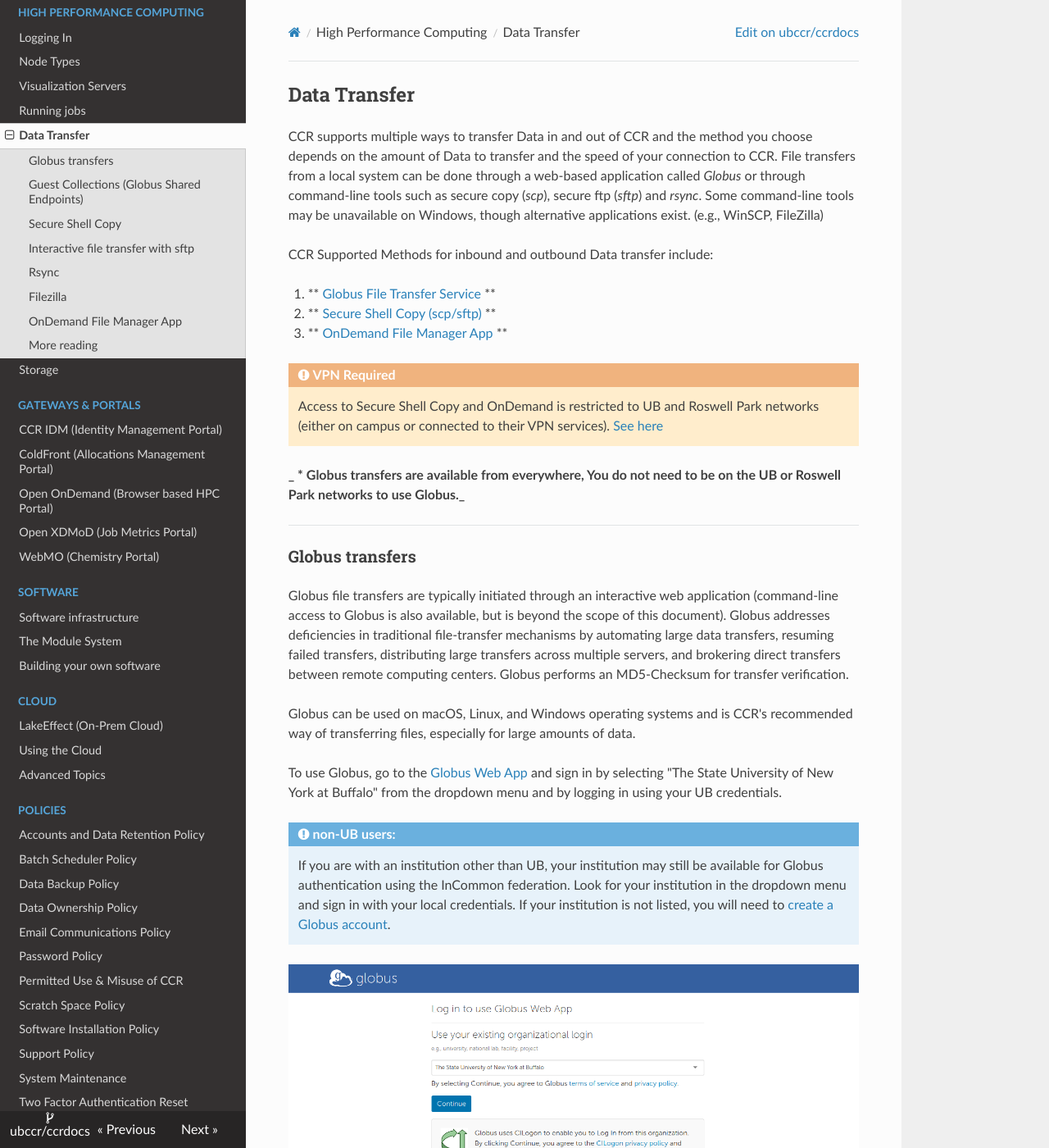
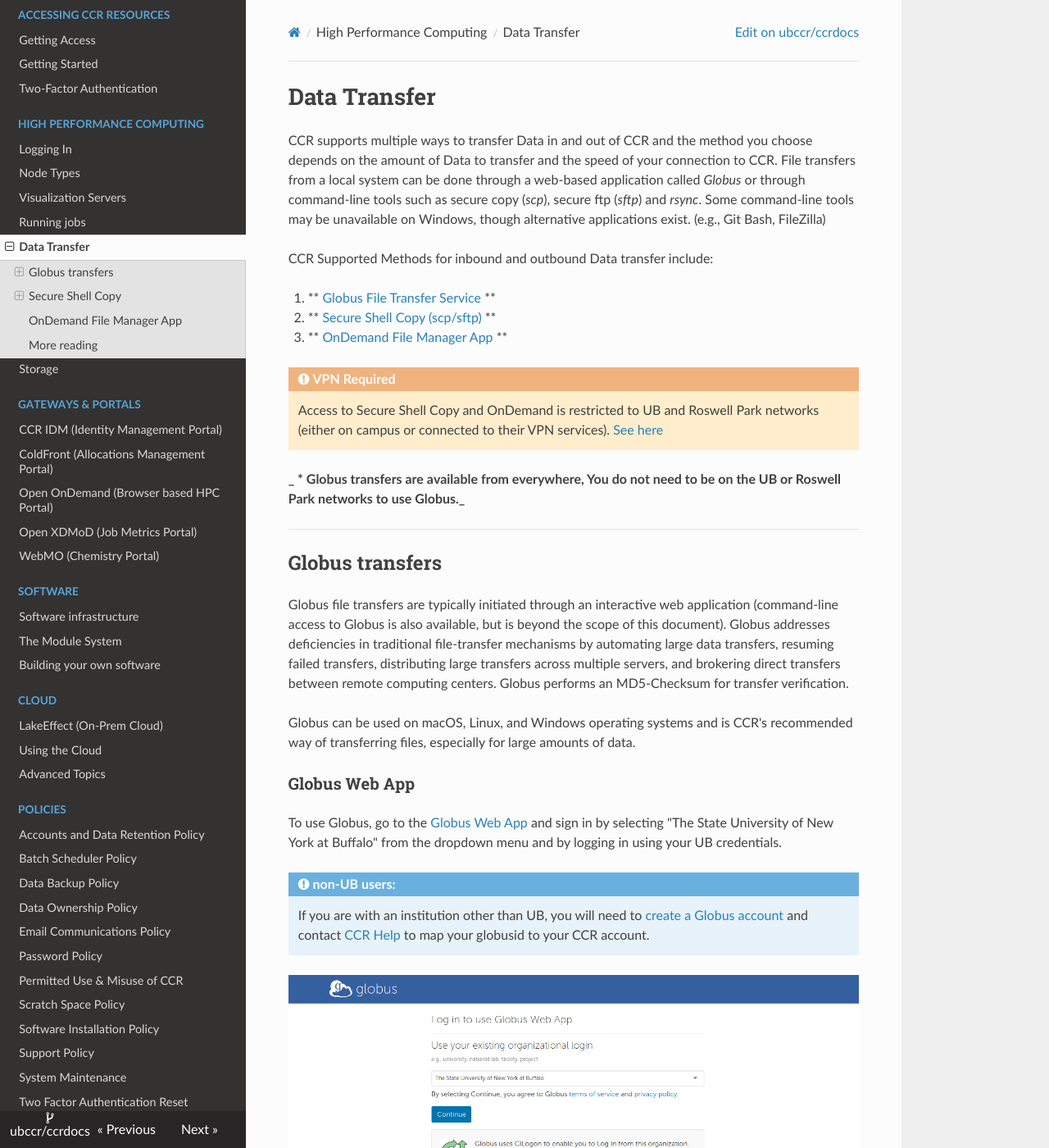
Before and after one commit to ubccr/ccrdocs, an MkDocs documentation site: the page built from pages/hpc/data-transfer.md, in a window 1280 px wide and 1400 px high. Shown: the whole window at 82% size. Built offline with MkDocs 1.6.1, drawn with Linux system fonts in a browser that asks for light colours; nearby versions of some CDN libraries; some of the changed text lies outside the part shown.

Commit message:
fixed nexting, typos cleaned up some confusing content.

````diff
--- a/pages/hpc/data-transfer.md
+++ b/pages/hpc/data-transfer.md
@@ -1,4 +1,4 @@
-## Data Transfer
+# Data Transfer
 
 
 CCR supports multiple ways to transfer Data in and out of CCR and the method
@@ -7,7 +7,7 @@ File transfers from a local system can be done through a web-based
 application called _Globus_ or through command-line tools such as
 secure copy (_scp_), secure ftp (_sftp_) and _rsync_. Some
 command-line tools may be unavailable on Windows, though alternative
-applications exist. (e.g., WinSCP, FileZilla)
+applications exist. (e.g., Git Bash, FileZilla)
 
 
 CCR Supported Methods for inbound and outbound Data transfer include:
@@ -27,7 +27,7 @@ CCR Supported Methods for inbound and outbound Data transfer include:
 
 ---
 
-### Globus transfers
+## Globus transfers
 
 Globus file transfers are typically initiated through an interactive
 web application (command-line access to Globus is also available, but
@@ -40,13 +40,13 @@ computing centers. Globus performs an MD5-Checksum for transfer verification.
 Globus can be used on macOS, Linux, and Windows operating systems and
 is CCR's recommended way of transferring files, especially for large amounts of data.
 
-
+### Globus Web App
 To use Globus, go to the [Globus Web App](https://app.globus.org/) and sign in by
 selecting "The State University of New York at Buffalo" from the dropdown menu
 and by logging in using your UB credentials.
 
 !!! Note "non-UB users:"
-    If you are with an institution other than UB, your institution may still be available for Globus authentication using the InCommon federation. Look for your institution in the dropdown menu and sign in with your local credentials. If your institution is not listed, you will need to [create a Globus account](https://www.globusid.org/create).
+    If you are with an institution other than UB, you will need to [create a Globus account](https://www.globusid.org/create) and contact [CCR Help](../help.md) to map your globusid to your CCR account.
 
 ![](../images/globus-login.png)
 
@@ -88,7 +88,7 @@ Detailed information on creating Guest Collections is available [at
 docs.globus.org](https://docs.globus.org/how-to/share-files/).
 
 
-### Secure Shell Copy
+## Secure Shell Copy
 
 Command line terminal access is provided via the SSH protocol, while command line file transfer
 is available with sftp (Secure File Transfer Protocol) and scp (Secure Copy).
@@ -122,22 +124,15 @@ would like to send the file to.
 scp -i <path-to-yourSSHKey> <path-to-file> <username>@vortex.ccr.buffalo.edu.edu:<target-path>
 ```
 
-```bash
-# Copying files from CCR Frontend Servers to a local workstation
-
-scp -i <path-to-yourSSHKey> <username>@vortex.ccr.buffalo.edu.edu:<path-to-file> <target-path>
-```
-
 !!! Note
     For any of the SSH based transfer methods, If you are running an SSH Agent locally that manages your private key you will not need to specify the key in the command line.
 
-Windows users can access scp through PowerShell or using a GUI
-application like [WinSCP](https://winscp.net/eng/docs/protocols).
+Windows users can access scp through PowerShell or [Git bash](https://gitforwindows.org/) or using a GUI application like [FileZilla](#filezilla).
 
 For more information on secure copy take a [look at some of our listed
 resources](#more-reading) or consult the scp manual page.
 
-### Interactive file transfer with sftp
+### Interactive file transfer with SFTP
 
 The `sftp` utility is an interactive alternative to `scp` that allows
 multiple, bi-directional transfer operations in a single
@@ -165,8 +160,7 @@ put     | Copies a file from the local directory to the remote directory     | p
 exit    | Closes the connection to the remote computer and exits the program | exit
 help    | Displays application information on using commands                 | help
 
-Windows users can access sftp through PowerShell or using a GUI
-application like [WinSCP](https://winscp.net/eng/docs/protocols).
+Windows users can access scp through PowerShell or [Git bash](https://gitforwindows.org/) or using a GUI application like [FileZilla](#filezilla).
 
 For more information on sftp [check out some of our listed
 resources](#more-reading) or consult the sftp manual page.
@@ -196,12 +190,6 @@ would like to send the file to.
 rsync -e 'ssh -i <path-to-yourSSHKey>' -r <path-to-directory> <username>@vortex.ccr.buffalo.edu:<target-path>
 ```
 
-```bash
-# Synchronizing from CCR to a local workstation
-
-rsync -e 'ssh -i <path-to-yourSSHKey>' -r <username>@vortex.ccr.buffalo.edu:<path-to-directory> <target-path>
-```
-
 **rsync** is not available on Windows by default, but [may be installed
 individually](https://www.itefix.net/cwrsync) or as part of [Windows
 Subsystem for Linux
````
Also changed, not shown: other parts of pages/hpc/data-transfer.md (+8 -6 lines).
